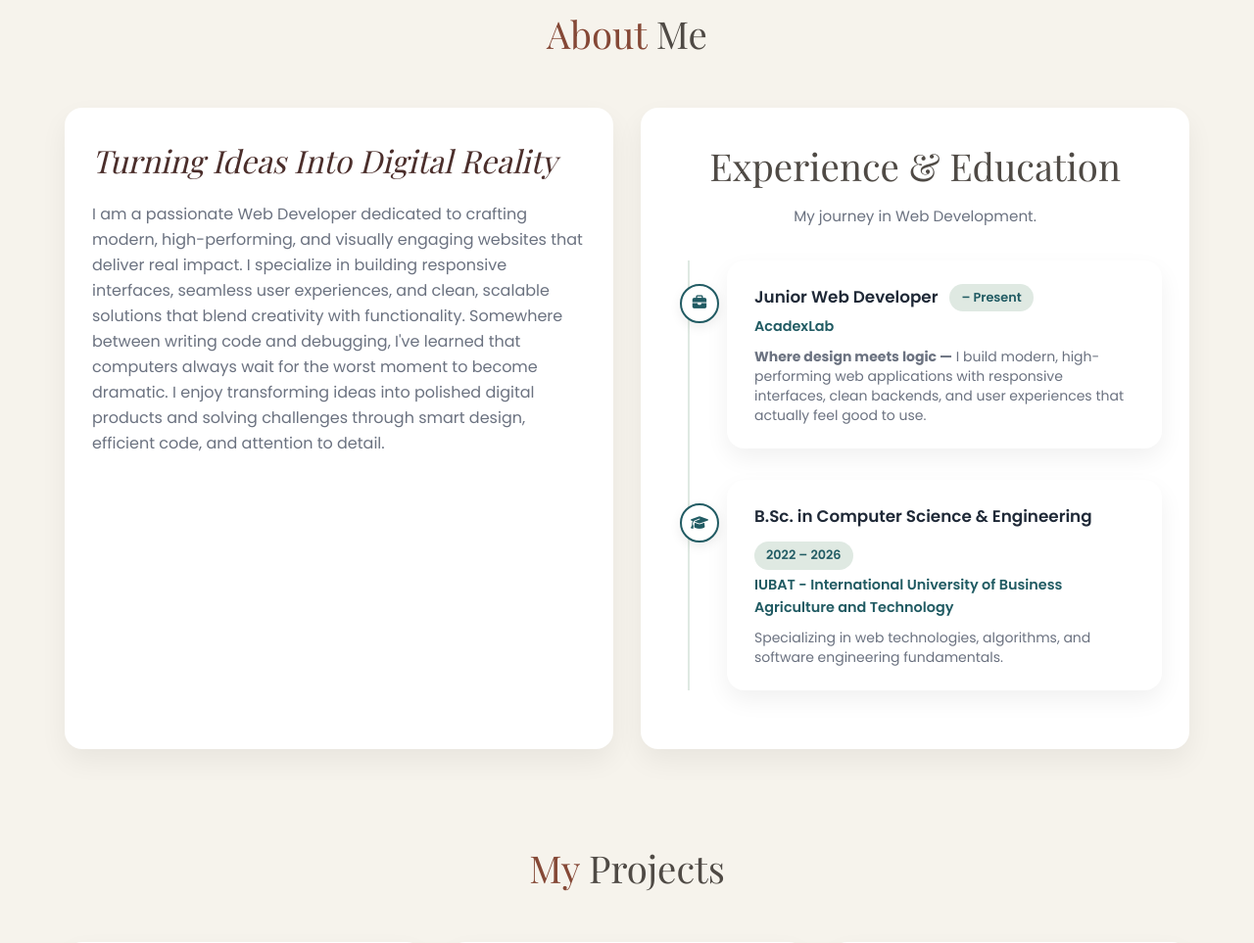
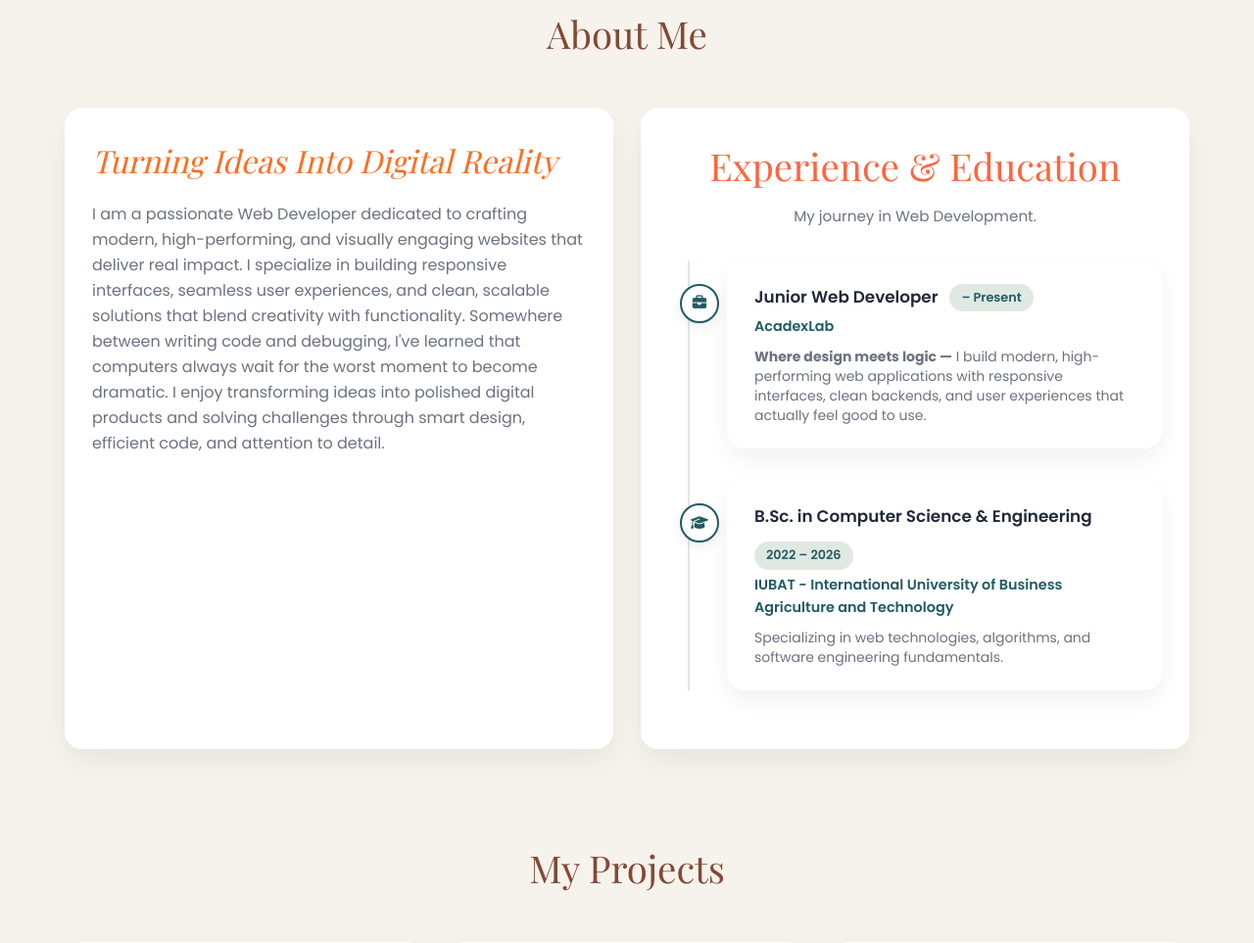
Before and after one commit to Saima535/Portfolio-2.0, a plain HTML site: page index.html in a window 1280 px wide. Shown: the part 909-1872 px from the top of the page at 98% size. Drawn offline with nearby package versions, Linux system fonts and the light colour scheme; a web font is replaced by a local one.

Commit message:
first commit

```diff
--- a/index.html
+++ b/index.html
@@ -161,12 +161,12 @@
 =========================== -->
 <section id="about" class="py-[45px] scroll-mt-[90px]">
   <div class="max-w-[1180px] mx-auto px-4">
-    <h2 class="playfair text-[2.4rem] text-center mb-[45px] text-brown">About <span class="text-[#4F4A45]">Me</span></h2>
+    <h2 class="playfair text-[2.4rem] text-center mb-[45px] text-brown">About Me</h2>
     <div class="grid md:grid-cols-2 gap-7">
 
       <!-- Bio card -->
       <div class="bg-white rounded-[18px] p-7 shadow-[0_12px_28px_rgba(0,0,0,0.06)]">
-        <h3 class="playfair text-[2rem] italic text-darkbrown mb-4">Turning Ideas Into Digital Reality</h3>
+        <h3 class="playfair text-[2rem]  italic text-[#FF6D1F] mb-4">Turning Ideas Into Digital Reality</h3>
         <p class="text-gray-500">
           I am a passionate Web Developer dedicated to crafting modern, high-performing, and visually engaging websites that deliver real impact. I specialize in building responsive interfaces, seamless user experiences, and clean, scalable solutions that blend creativity with functionality. Somewhere between writing code and debugging, I've learned that computers always wait for the worst moment to become dramatic. I enjoy transforming ideas into polished digital products and solving challenges through smart design, efficient code, and attention to detail.
         </p>
@@ -174,7 +174,7 @@
 
       <!-- Experience & Education card -->
       <div class="bg-white rounded-[18px] p-7 shadow-[0_12px_28px_rgba(0,0,0,0.06)]">
-        <h2 class="playfair text-[2.4rem] text-center mb-2 text-brown"><span class="text-[#4F4A45]">Experience &amp; Education</span></h2>
+        <h2 class="playfair text-[2.4rem] text-center mb-2 text-darkbrown"><span class="text-[#FF653F]">Experience &amp; Education</span></h2>
         <p class="text-center text-gray-500 text-[0.95rem] mb-8">My journey in Web Development.</p>
 
         <div class="timeline max-w-[820px] mx-auto">
@@ -217,7 +217,7 @@
 =========================== -->
 <section id="project" class="py-[45px] scroll-mt-[90px]">
   <div class="max-w-[1180px] mx-auto px-4">
-    <h2 class="playfair text-[2.4rem] text-center mb-[45px] text-brown">My <span class="text-[#4F4A45]">Projects</span></h2>
+    <h2 class="playfair text-[2.4rem] text-center mb-[45px] text-brown">My Projects</h2>
 
     <div class="grid gap-6" style="grid-template-columns: repeat(auto-fit, minmax(300px, 1fr));">
 
@@ -272,7 +272,7 @@
 =========================== -->
 <section id="skill" class="py-[45px] scroll-mt-[90px]">
   <div class="max-w-[1180px] mx-auto px-4">
-    <div class="playfair text-[2.4rem] text-center mb-[45px] text-brown">My <span class="text-[#4F4A45]">Skills</span></div>
+    <div class="playfair text-[2.4rem] text-center mb-[45px] text-brown">My Skills</div>
 
     <div class="grid gap-6" style="grid-template-columns: repeat(auto-fit, minmax(250px, 1fr));">
 
@@ -315,7 +315,7 @@
 =========================== -->
 <section id="contact" class="py-[45px] scroll-mt-[90px]">
   <div class="max-w-[760px] mx-auto px-4 text-center">
-    <h2 class="playfair text-[2.4rem] text-center mb-[45px] text-brown">Let's <span class="text-[#4F4A45]">Connect</span></h2>
+    <h2 class="playfair text-[2.4rem] text-center mb-[45px] text-brown">Let's Connect</h2>
     <p class="text-gray-500 mb-4">Feel free to reach out if you have any questions or would like to collaborate!</p>
     <p class="mb-4">Email: <a href="mailto:ummay1351@gmail.com" class="text-[#f47575] font-medium">ummay1351@gmail.com</a></p>
 
```
